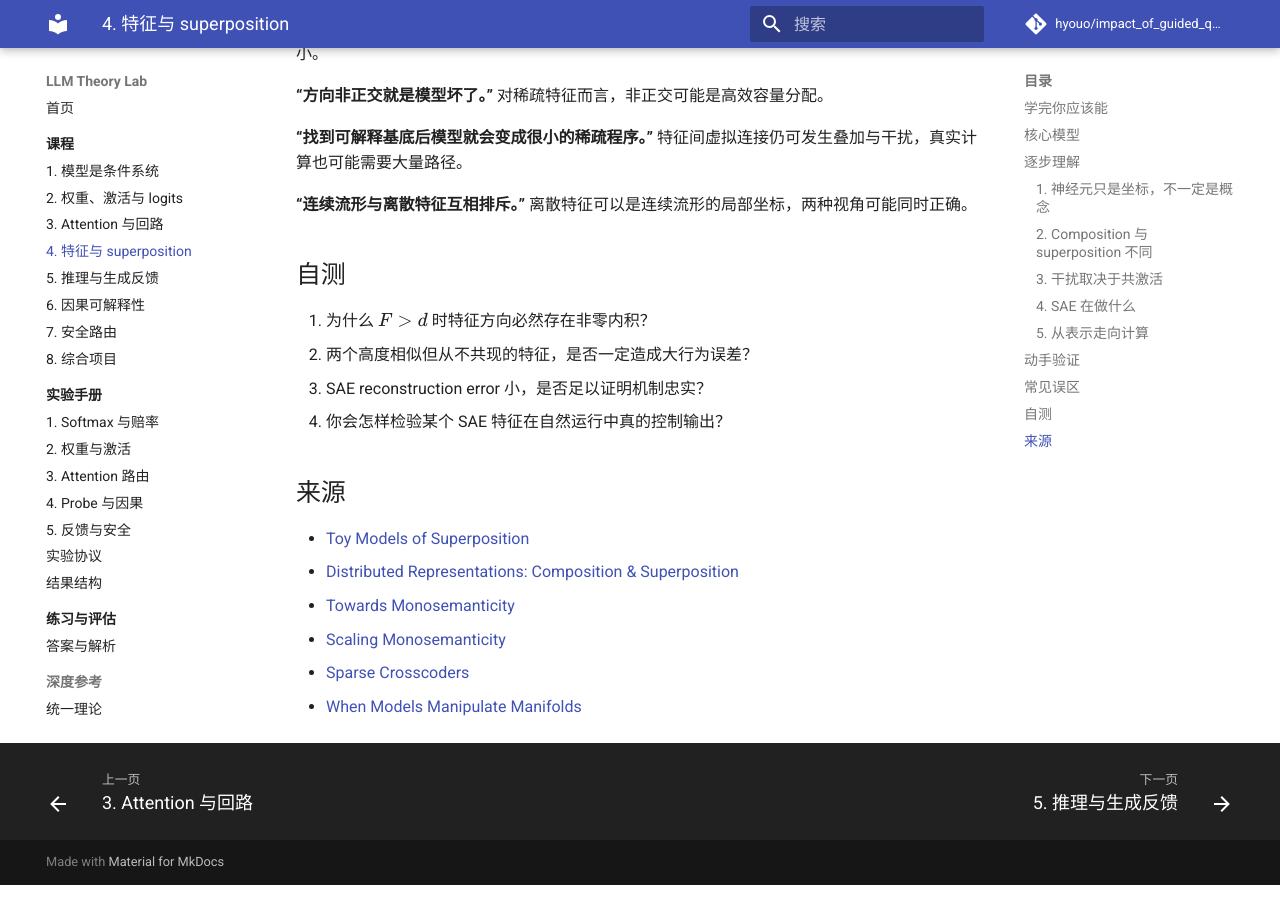
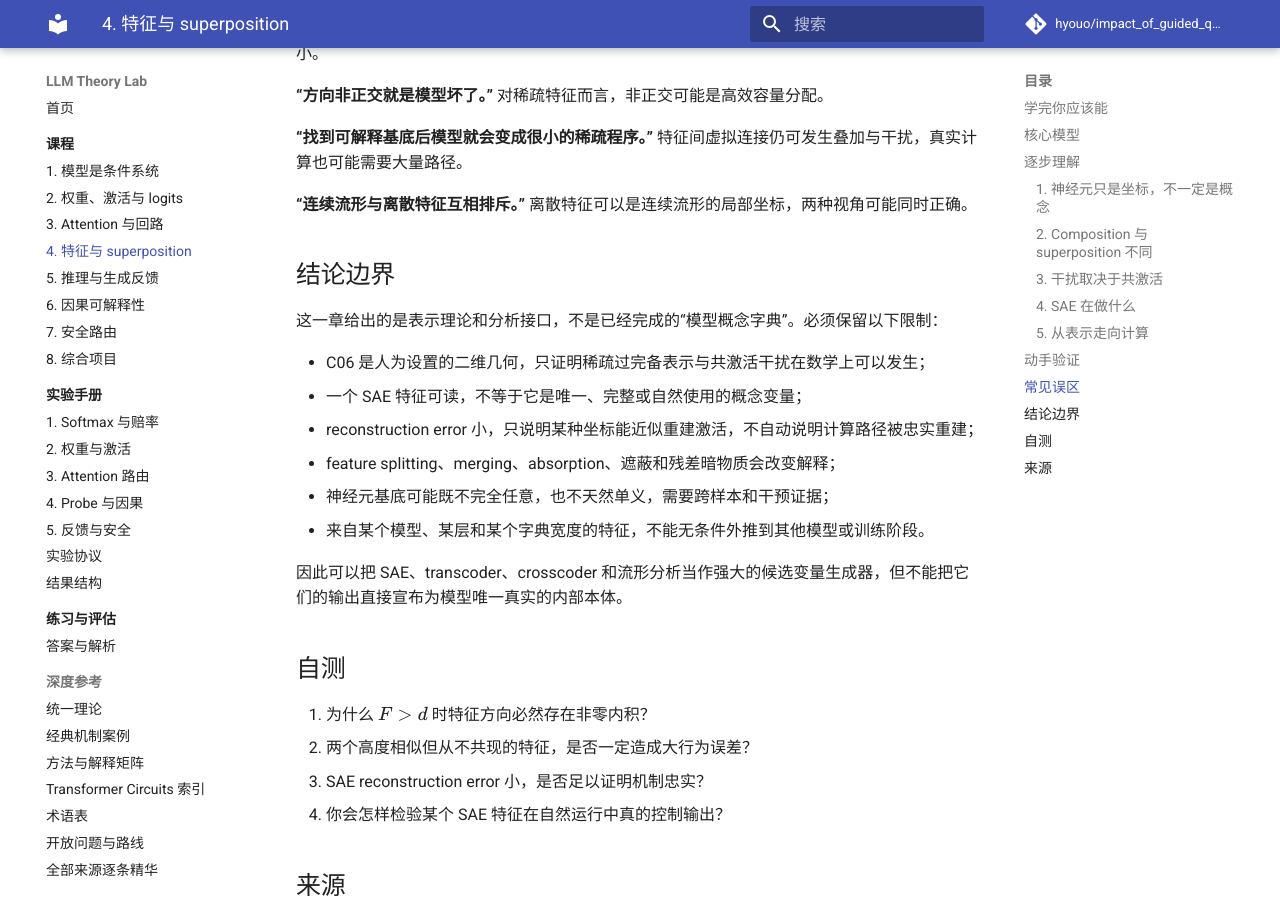
Before and after one commit to hyouo/impact_of_guided_questioning_on_llm_bias, an MkDocs documentation site: the page built from docs/course/04-features-and-superposition.md, in a window 1280 px wide and 900 px high, scrolled down 2340 px. Built offline with MkDocs 1.6.1 and Material for MkDocs 9.7.7, drawn with Linux system fonts in a browser that asks for light colours; comment, search, counter and statistics services are not loaded.

Commit message:
docs: state explicit evidence boundaries for feature decompositions

```diff
--- a/docs/course/04-features-and-superposition.md
+++ b/docs/course/04-features-and-superposition.md
@@ -87,6 +87,19 @@
 
 **“连续流形与离散特征互相排斥。”** 离散特征可以是连续流形的局部坐标，两种视角可能同时正确。
 
+## 结论边界
+
+这一章给出的是表示理论和分析接口，不是已经完成的“模型概念字典”。必须保留以下限制：
+
+- C06 是人为设置的二维几何，只证明稀疏过完备表示与共激活干扰在数学上可以发生；
+- 一个 SAE 特征可读，不等于它是唯一、完整或自然使用的概念变量；
+- reconstruction error 小，只说明某种坐标能近似重建激活，不自动说明计算路径被忠实重建；
+- feature splitting、merging、absorption、遮蔽和残差暗物质会改变解释；
+- 神经元基底可能既不完全任意，也不天然单义，需要跨样本和干预证据；
+- 来自某个模型、某层和某个字典宽度的特征，不能无条件外推到其他模型或训练阶段。
+
+因此可以把 SAE、transcoder、crosscoder 和流形分析当作强大的候选变量生成器，但不能把它们的输出直接宣布为模型唯一真实的内部本体。
+
 ## 自测
 
 1. 为什么 $F>d$ 时特征方向必然存在非零内积？
```
